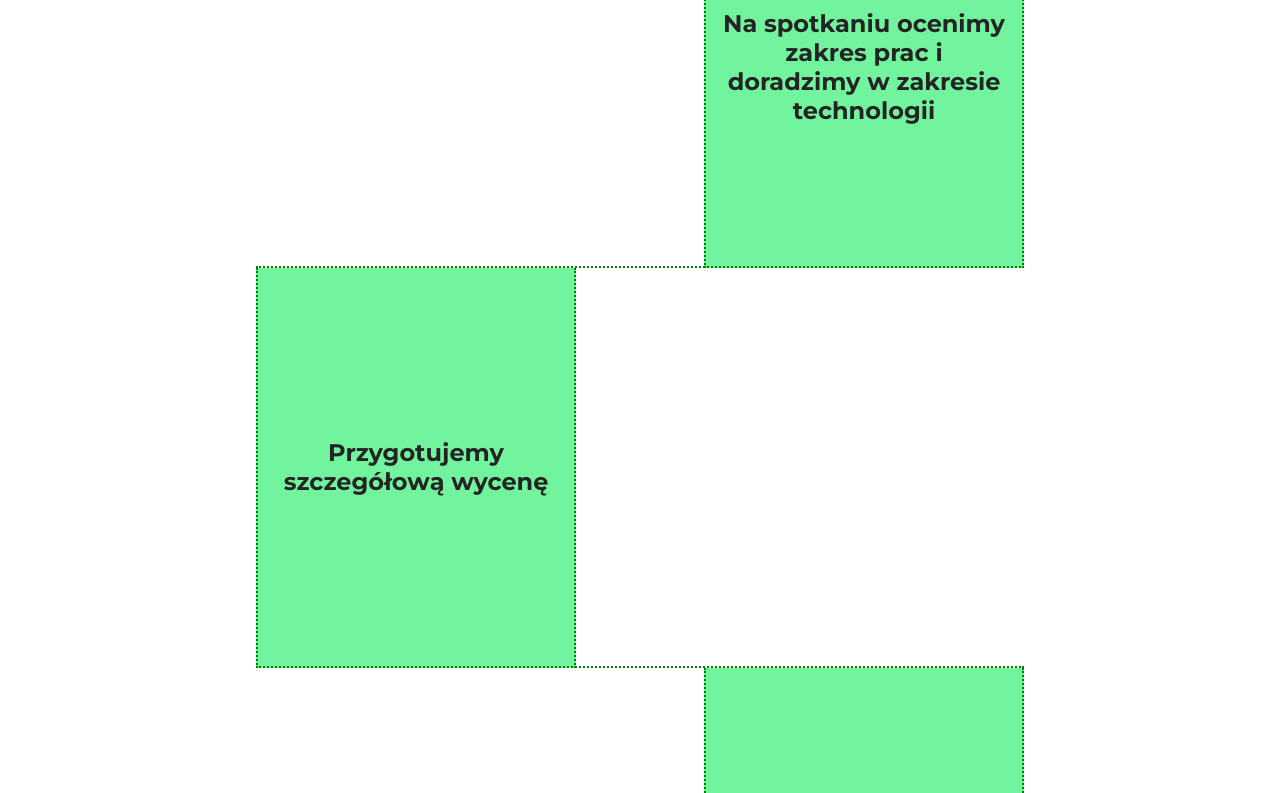
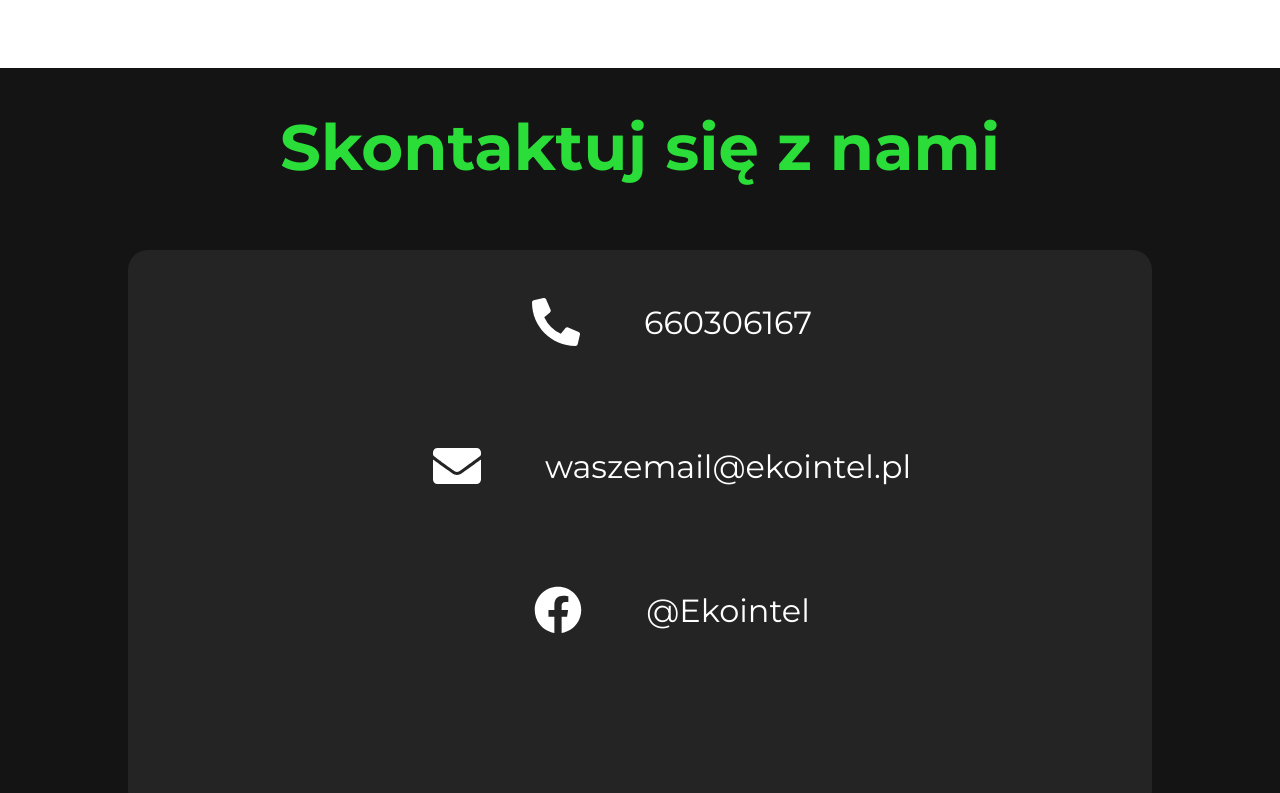
Before and after one commit to bszczypior/ekointel, a React (Create React App) app: page / in a window 1280 px wide. Shown: the part 4204-4997 px from the top of the page. Built offline with nearby package versions, Linux system fonts and the light colour scheme; a web font is replaced by a local one.

Commit message:
aktualizacja 19.05.2020 11:50

```diff
--- a/src/App.js
+++ b/src/App.js
@@ -18,7 +18,7 @@ const App = () => {
          <Content/>
          <Best/>
          <About/>
-         <Road/>
+
          <Projects/>
          <Contact/>
 
--- a/src/components/About/About.module.css
+++ b/src/components/About/About.module.css
@@ -97,6 +97,8 @@
     display: flex;
     justify-content: center;
     align-items: center;
+    text-align: center;
+    line-height: 1.5em;
   }
   .aboutContent p span {
     display: none;
--- a/src/components/Contact/Contact.module.css
+++ b/src/components/Contact/Contact.module.css
@@ -31,7 +31,7 @@
   padding: 3em;
 }
 .contactItem svg {
-  font-size: 4em;
+  font-size: 3em;
   margin-left: 5vw;
 }
 .contactItem h3 {
@@ -39,7 +39,7 @@
   margin-left: 5vw;
 }
 .contactItem p {
-  font-size: 4em;
+  font-size: 2em;
   margin-left: 5vw;
 }
 
```
